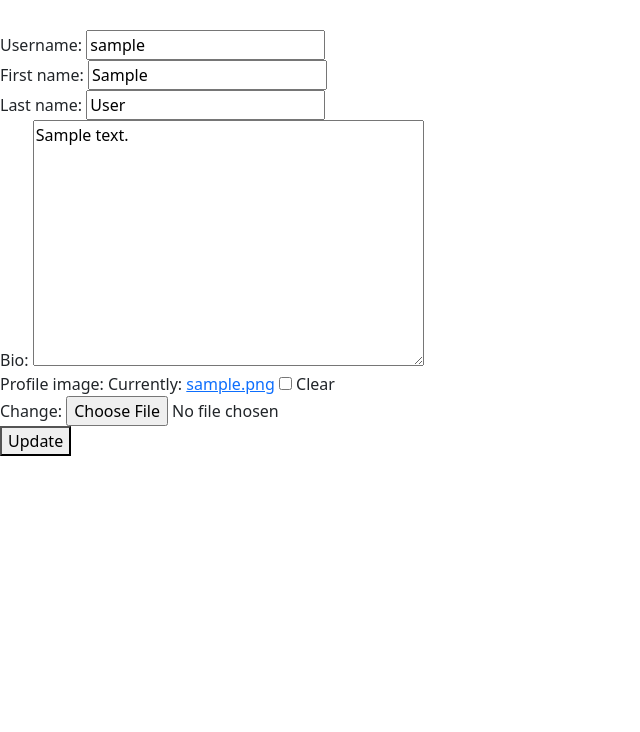
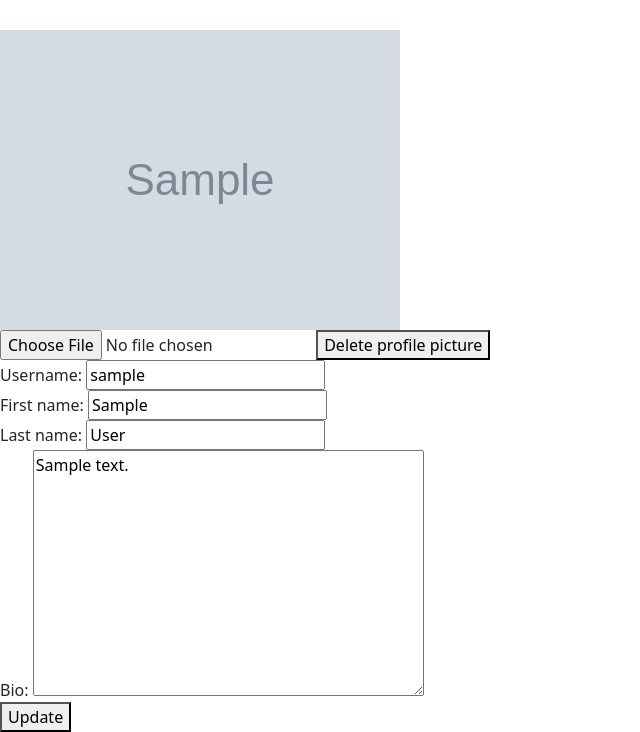
Before and after one commit to Dimpex0/pictopia, a Django app: page /account/profile/edit/ in a window 1280 px wide. Shown: the part 83-815 px from the top of the page, without its empty margins (0-640 px from the left). Before the commit the page ends 539 px from the top, so only its background shows below. Run offline with Django 4.2, Linux system fonts and the light colour scheme; a user stored in the database is signed in; tables that the repository leaves empty hold one stand-in row (values such as "Sample post"); grey boxes marked "Sample" are stand-in pictures; some libraries are stand-ins or nearby versions; some web fonts are replaced.

Commit message:
started making the profile edit page

```diff
--- a/pictopia/account/forms.py
+++ b/pictopia/account/forms.py
@@ -32,11 +32,10 @@ class ClientRegisterForm(UserCreationForm):
 class ProfileEditForm(forms.ModelForm):
     class Meta:
         model = Profile
-        fields = ['username', 'first_name', 'last_name', 'description', 'image']
+        fields = ['username', 'first_name', 'last_name', 'description']
         widgets = {
-            'description': forms.Textarea
+            'description': forms.Textarea,
         }
         labels = {
             'description': 'Bio',
-            'image': 'Profile image'
         }
--- a/pictopia/account/urls.py
+++ b/pictopia/account/urls.py
@@ -1,7 +1,7 @@
 from django.urls import path
 
 from pictopia.account.views import ClientRegisterView, ClientLoginView, client_logout, ProfileDetailsView, \
-    ProfileEditView
+    ProfileEditView, change_profile_picture
 
 urlpatterns = [
     path('register/', ClientRegisterView.as_view(), name='client register page'),
@@ -9,4 +9,5 @@ urlpatterns = [
     path('logout/', client_logout, name='logout'),
     path('profile/<int:profile_pk>/', ProfileDetailsView.as_view(), name='profile details page'),
     path('profile/edit/', ProfileEditView.as_view(), name='profile edit page'),
+    path('profile/change-profile-picture/', change_profile_picture, name='change profile picture')
 ]
--- a/pictopia/account/views.py
+++ b/pictopia/account/views.py
@@ -1,7 +1,10 @@
+from django.contrib import messages
 from django.contrib.auth import get_user_model, logout
 from django.contrib.auth import views as auth_views
+from django.contrib.auth.decorators import login_required
 from django.contrib.auth.mixins import LoginRequiredMixin
-from django.shortcuts import redirect
+from django.http import HttpResponseRedirect
+from django.shortcuts import redirect, get_object_or_404, render
 from django.urls import reverse_lazy, reverse
 from django.views import generic as views
 
@@ -79,3 +82,24 @@ class ProfileEditView(LoginRequiredMixin, views.UpdateView):
 
     def get_object(self, queryset=None):
         return Profile.objects.get(client=self.request.user)
+
+
+@login_required
+def change_profile_picture(request):
+    if 'change' in request.FILES:
+        try:
+            profile = Profile.objects.get(client=request.user)
+            profile.image.delete()
+            profile.image = request.FILES['change']
+            profile.save()
+        except:
+            profile = Profile.objects.get(client=request.user)
+            profile.image.delete()
+            profile.save()
+            return redirect('profile edit page')
+
+    if 'delete' in request.POST:
+        profile = get_object_or_404(Profile, client=request.user)
+        profile.image.delete()
+        profile.save()
+    return redirect('profile edit page')
--- a/pictopia/post/views.py
+++ b/pictopia/post/views.py
@@ -3,7 +3,6 @@
 from django.urls import reverse_lazy
 from django.views import generic as views
 
-from pictopia.account.models import Profile
 from pictopia.like.models import Like
 from pictopia.post.forms import CreatePostForm
 from pictopia.post.models import Post
--- a/templates/account/edit.html
+++ b/templates/account/edit.html
@@ -1,8 +1,36 @@
 {% extends 'base.html' %}
+{% load static %}
+{% block title %}{{ current_profile.username }} | Profile edit{% endblock %}
+{% block style %}
+    <link rel="stylesheet" href="{% static 'style/account/edit.css' %}">
+{% endblock %}
 {% block page_content %}
-<form method="POST" action="{% url 'profile edit page' %}" enctype="multipart/form-data">
-    {{ form.as_div }}
-    <button>Update</button>
-    {% csrf_token %}
-</form>
+
+    <div class="page-container">
+        <div class="image-conteiner">
+            <img src="{% if current_profile.image %}/media/{{ current_profile.image }}{% else %}{% static 'images/default-user.png' %}{% endif %}" alt="">
+        </div>
+        <div class="image-actions-container">
+            <form method="POST" action="{% url 'change profile picture' %}" enctype="multipart/form-data">
+                <div class="errorlist">
+                    {{ error }}
+                </div>
+                {% if current_profile.image %}
+                    <input type="file" class="image-one-button" name="change" accept="image/png, image/gif, image/jpeg" onchange="submit()">
+                    <button class="image-two-buttons" name="delete">Delete profile picture</button>
+                {% else %}
+                    <input type="file" class="image-one-button" name="change" accept="image/png, image/gif, image/jpeg" onchange="submit()">
+                {% endif %}
+                {% csrf_token %}
+            </form>
+        </div>
+        <form method="post" action="{% url 'profile edit page' %}">
+            {{ form.as_div }}
+            <div>
+                <button>Update</button>
+            </div>
+            {% csrf_token %}
+        </form>
+    </div>
+
 {% endblock %}
```
Also changed, not shown: static/style/account/edit.css (added).
